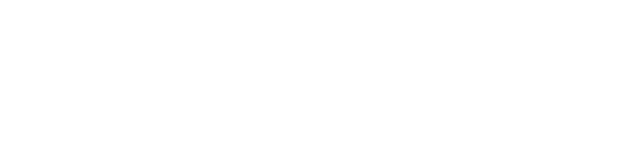
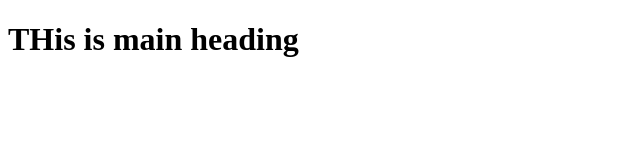
Before and after one commit to Sam-aBii/Frontend-projects, a plain HTML site: page class1/index.html in a window 1280 px wide. Shown: the whole page, without its empty margins (0-640 px from the left). Drawn offline with Linux system fonts and the light colour scheme.

Commit message:
H1 heading in html file

```diff
--- a/class1/index.html
+++ b/class1/index.html
@@ -7,6 +7,6 @@
     <title>Document</title>
 </head>
 <body>
-
+    <h1>THis is main heading </h1>
 </body>
 </html>
```
